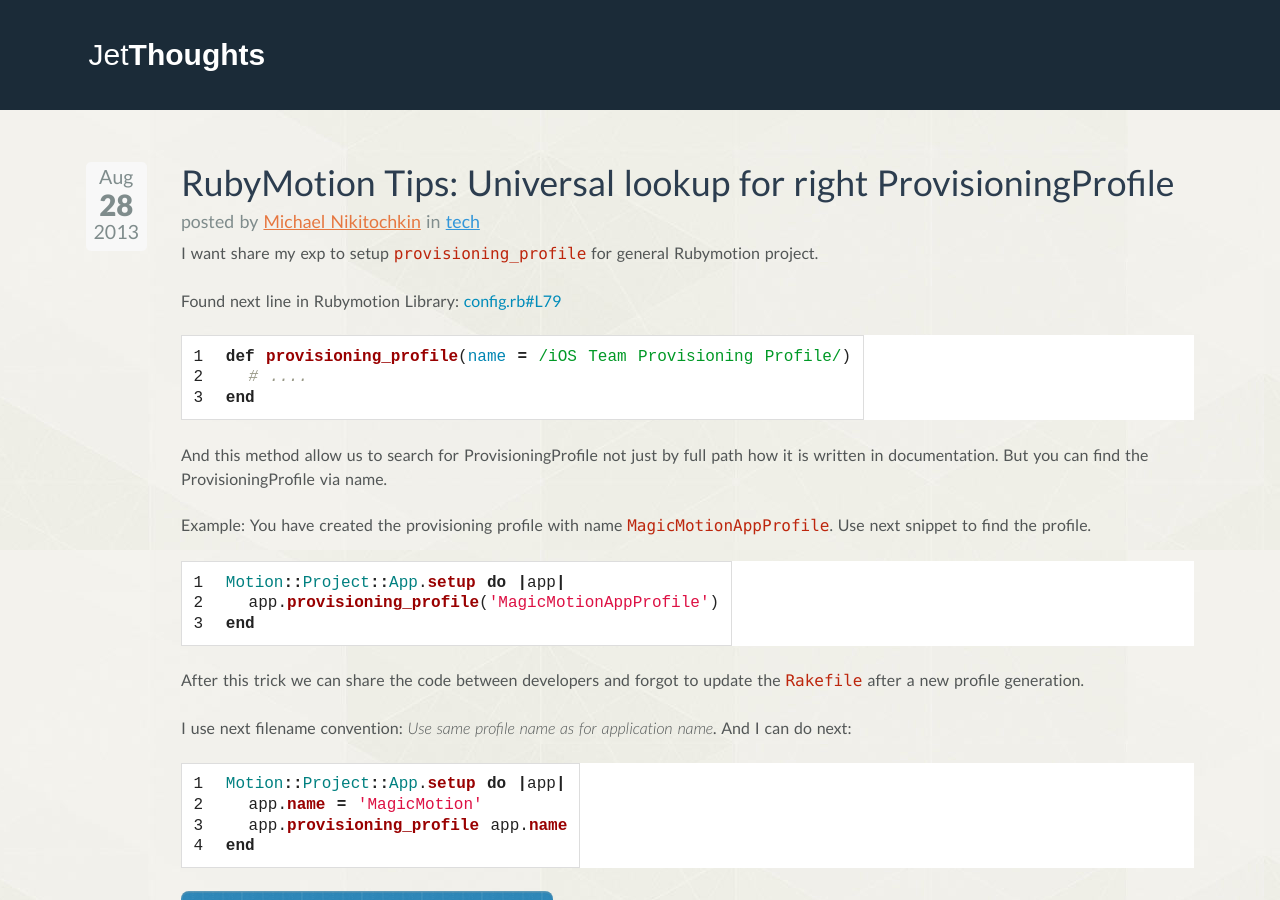
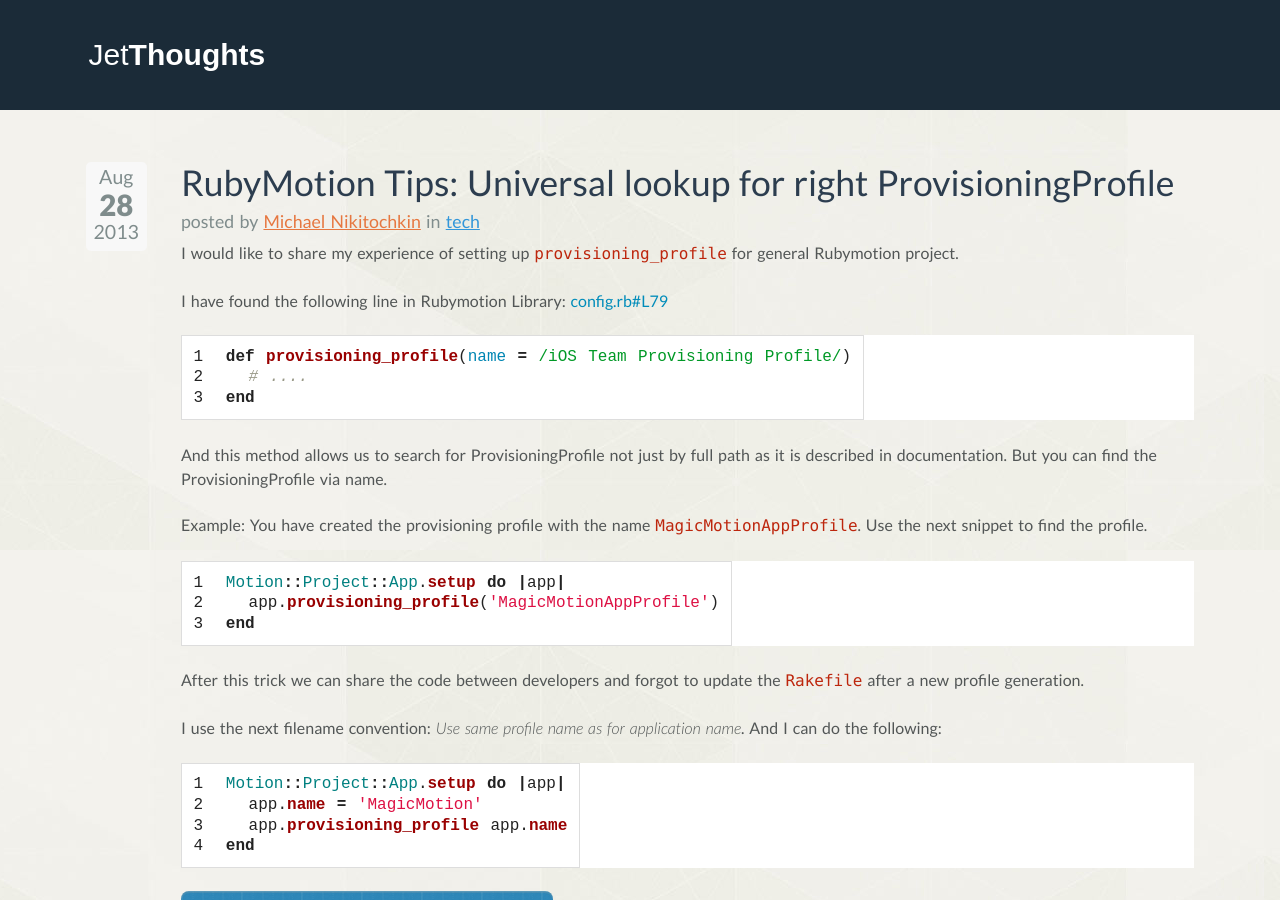
Before and after one commit to tehhi42/jetthoughts.github.io, a Jekyll site: the page built from _posts/2013-08-28-rubymotion-tips-universal-lookup-for-right-provisioningprofile.markdown, in a window 1280 px wide and 900 px high. Built offline with Jekyll 4.4.1, drawn with Linux system fonts in a browser that asks for light colours; some web fonts are replaced; Markdown is read by kramdown in place of the engine named in the settings; comment, search, counter and statistics services are not loaded.

Commit message:
Update 2013-08-28-rubymotion-tips-universal-lookup-for-right-provisioningprofile.markdown

```diff
--- a/_posts/2013-08-28-rubymotion-tips-universal-lookup-for-right-provisioningprofile.markdown
+++ b/_posts/2013-08-28-rubymotion-tips-universal-lookup-for-right-provisioningprofile.markdown
@@ -6,11 +6,12 @@ author: Michael Nikitochkin
 authors_git: miry
 tags: ruby motion config rakefile
 category: tech
+excerpt: How to setup provisioning_profile for Rubymotion project.
 ---
 
-I want share my exp to setup `provisioning_profile` for general Rubymotion project.
+I would like to share my experience of setting up `provisioning_profile` for general Rubymotion project.
 
-Found next line in Rubymotion Library: [config.rb#L79](https://github.com/HipByte/RubyMotion/blob/cfc7bfdb3c17c5059a98152d7c472e13eb55f8ea/lib/motion/project/template/ios/config.rb#L79)
+I have found the following line in Rubymotion Library: [config.rb#L79](https://github.com/HipByte/RubyMotion/blob/cfc7bfdb3c17c5059a98152d7c472e13eb55f8ea/lib/motion/project/template/ios/config.rb#L79)
 
 {% highlight ruby linenos=table %}
 def provisioning_profile(name = /iOS Team Provisioning Profile/)
@@ -18,11 +19,11 @@ def provisioning_profile(name = /iOS Team Provisioning Profile/)
 end
 {% endhighlight %}
 
-And this method allow us to search for ProvisioningProfile not just by full path how it is written in documentation.
+And this method allows us to search for ProvisioningProfile not just by full path as it is described in documentation.
 But you can find the ProvisioningProfile via name.
 
 Example:
-You have created the provisioning profile with name `MagicMotionAppProfile`. Use next snippet to find the profile.
+You have created the provisioning profile with the name `MagicMotionAppProfile`. Use the next snippet to find the profile.
 
 {% highlight ruby linenos=table %}
 Motion::Project::App.setup do |app|
@@ -32,8 +33,8 @@ end
 
 After this trick we can share the code between developers and forgot to update the `Rakefile` after a new profile generation.
 
-I use next filename convention: *Use same profile name as for application name*.
-And I can do next:
+I use the next filename convention: *Use same profile name as for application name*.
+And I can do the following:
 
 {% highlight ruby linenos=table %}
 Motion::Project::App.setup do |app|
```
